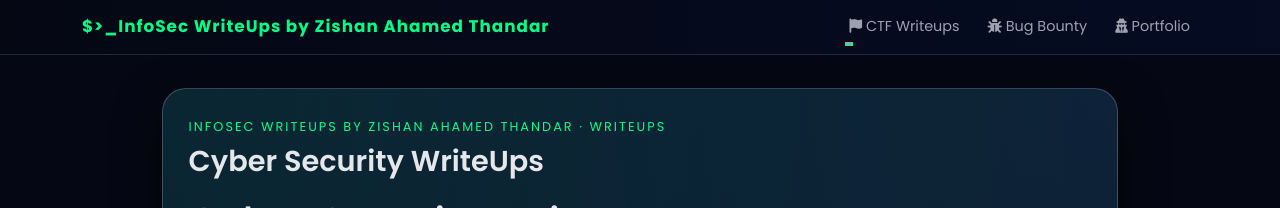
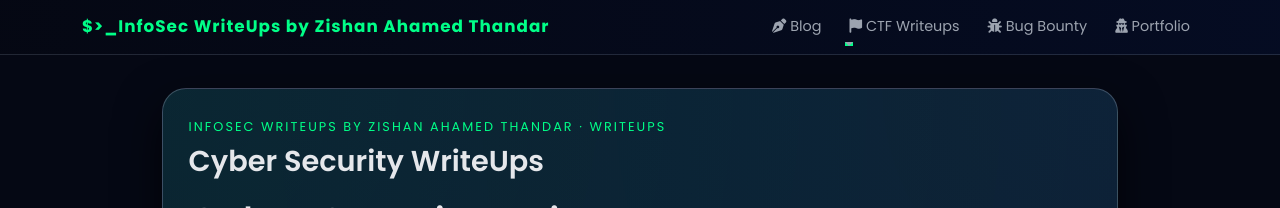
Before and after one commit to ZishanAdThandar/WriteUps, a Jekyll site: the page built from README.md, in a window 1280 px wide. Shown: the top 208 px of the page. Built offline with Jekyll 4.4.1, drawn with Linux system fonts in a browser that asks for light colours; our own code applies the rules of GitHub Pages for plain Markdown files.

Commit message:
modified:   _layouts/default.html 	modified:   _layouts/list.html

```diff
--- a/_layouts/default.html
+++ b/_layouts/default.html
@@ -298,13 +298,16 @@
       <div class="collapse navbar-collapse" id="navbarNav">
         <ul class="navbar-nav ms-auto">
 
+
+          <li class="nav-item">
+            <a class="nav-link" href="{{ "/posts/blog" | relative_url }}"><i class="fas fa-pen-nib"></i> Blog</a>
+          </li>
           <!-- CTF Dropdown (kept from old theme) -->
           <li class="nav-item dropdown">
             <a class="nav-link dropdown-toggle" href="#" id="ctfDropdown" role="button" data-bs-toggle="dropdown">
               <i class="fas fa-flag"></i> CTF Writeups
             </a>
             <ul class="dropdown-menu dropdown-menu-end">
-              <li><a class="dropdown-item" href="{{ "/posts/blog" | relative_url }}"><i class="fas fa-pen-nib"></i> Blog</a></li>
               <li><a class="dropdown-item" href="{{ "/posts/hackthebox" | relative_url }}"><i class="fas fa-cube"></i> HackTheBox</a></li>
               <li><a class="dropdown-item" href="{{ "/posts/tryhackme" | relative_url }}"><i class="fas fa-laptop-code"></i> TryHackMe</a></li>
               <li><a class="dropdown-item" href="{{ "/posts/offsec" | relative_url }}"><i class="fas fa-laptop-code"></i> Offsec</a></li>
--- a/_layouts/list.html
+++ b/_layouts/list.html
@@ -327,13 +327,17 @@
       </button>
       <div class="collapse navbar-collapse" id="navbarNav">
         <ul class="navbar-nav ms-auto">
+
+          <li class="nav-item">
+            <a class="nav-link" href="{{ "/posts/blog" | relative_url }}"><i class="fas fa-pen-nib"></i> Blog</a>
+          </li>
+
           <!-- CTF Dropdown -->
           <li class="nav-item dropdown">
             <a class="nav-link dropdown-toggle" href="#" id="ctfDropdown" role="button" data-bs-toggle="dropdown">
               <i class="fas fa-flag"></i> CTF Writeups
             </a>
             <ul class="dropdown-menu dropdown-menu-end">
-              <li><a class="dropdown-item" href="{{ "/posts/blog" | relative_url }}"><i class="fas fa-pen-nib"></i> Blog</a></li>
               <li><a class="dropdown-item" href="{{ "/posts/hackthebox" | relative_url }}"><i class="fas fa-cube"></i> HackTheBox</a></li>
               <li><a class="dropdown-item" href="{{ "/posts/tryhackme" | relative_url }}"><i class="fas fa-laptop-code"></i> TryHackMe</a></li>
               <li><a class="dropdown-item" href="{{ "/posts/offsec" | relative_url }}"><i class="fas fa-laptop-code"></i> Offsec</a></li>
```
